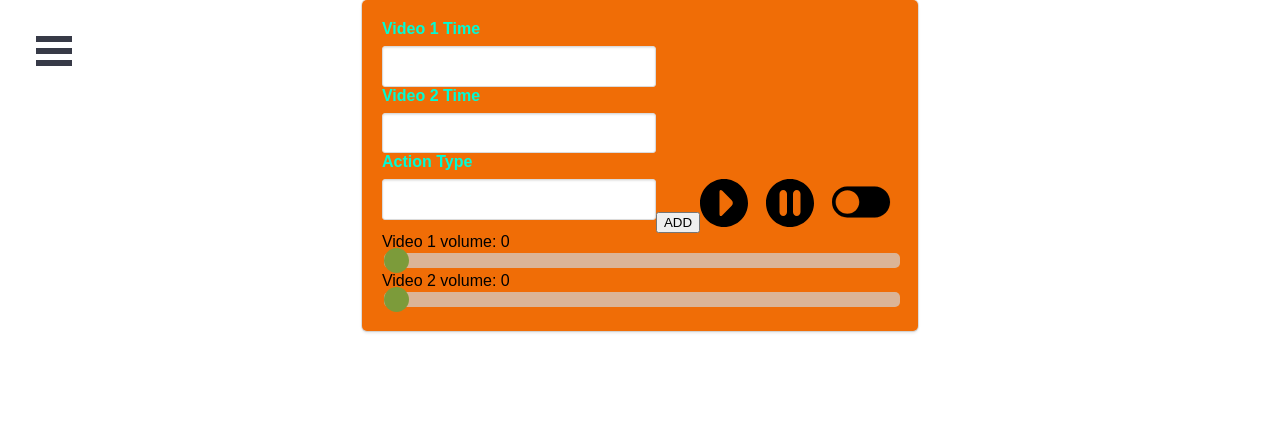
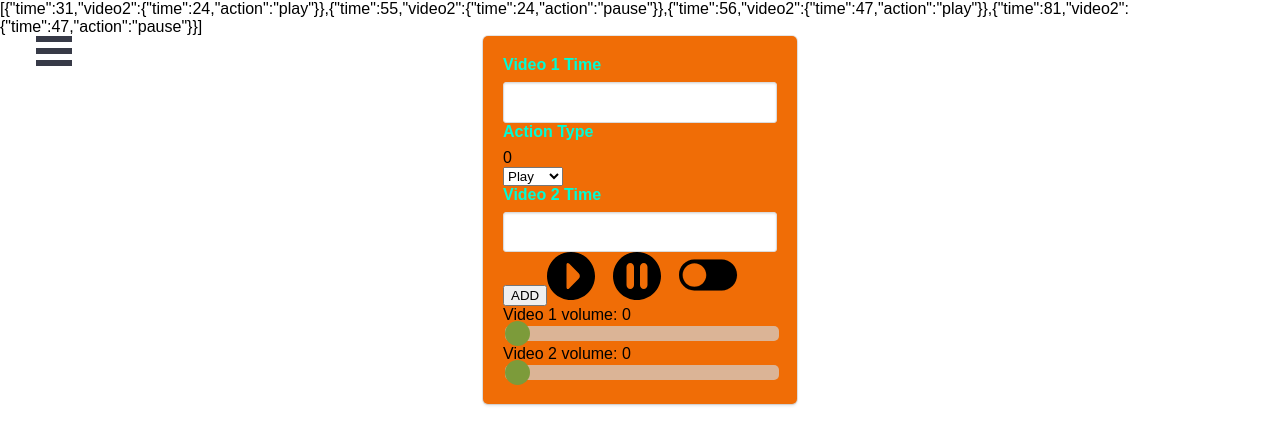
Before and after one commit to aimliotvn/sing-for-kid, a React (Create React App) app: page /8Y2T3SOlbmg in a window 1280 px wide. Shown: the top 444 px of the page. Built offline with nearby package versions, Linux system fonts and the light colour scheme.

Commit message:
[WIP] Using time precise approach

```diff
--- a/src/components/VideoDetail.js
+++ b/src/components/VideoDetail.js
@@ -37,8 +37,9 @@ class VideoDetail extends Component<ContextRouter, State> {
 
             video1time: 0,
             video2time: 0,
-            actionType: 0,
-            timeSeries: [],
+            actionType: 0, //play mode
+            // timeSeries: [],
+            timeSeries: [{"time":31,"video2":{"time":24,"action":"play"}},{"time":55,"video2":{"time":24,"action":"pause"}},{"time":56,"video2":{"time":47,"action":"play"}},{"time":81,"video2":{"time":47,"action":"pause"}}],
 
             video1volume: 0,
             video2volume: 0,
@@ -104,6 +105,7 @@ class VideoDetail extends Component<ContextRouter, State> {
             case window.YT.PlayerState.PLAYING:
                 if (!triggerByClick) {
                     player.pauseVideo();
+                    // player2.setPlaybackRate(0.85);
                     player2.playVideo();
                 }
                 break;
@@ -149,7 +151,6 @@ class VideoDetail extends Component<ContextRouter, State> {
     onPlayerReady = (e) => {
 
         var crntVideo1Volume = player.getVolume();
-        debugger;
         this.setState({video1volume: crntVideo1Volume});
 
         // bind events
@@ -158,24 +159,17 @@ class VideoDetail extends Component<ContextRouter, State> {
         playButton.addEventListener("click", function() {
 
             triggerByClick = true;
-            // that.setState({startPosInputDisabled: true});
-
-            // console.log("Player 2 is going to seek at seconds: ", that.state.beginAt);
-            // if (that.state.beginAt > 0) {
-            //     player2.seekTo(that.state.beginAt);
-            //     player2.pauseVideo();
-            // } else if (that.state.beginAt !== 0) {
-            //     that.setState({ error: 'There is a probblem with the Playback Begin Position.'});
-            // }
             player.playVideo();
             that.proceed();
-            // var startPlayer2Video = setTimeout(function() {
-            //     player2.setPlaybackRate(that.state.playbackrate);
-            //     player2.playVideo();
-            //     clearTimeout(startPlayer2Video);
-            // }, that.state.timeout);
 
-            // Dem sao - rate 0.85 - timeout 7100
+            // Dem sao
+            // // rate 0.85 - timeout 7100
+            // time video1 31 - play - time video2 24
+            // time video1 55 - stop video2
+            // time video1 56 - play - time video2 47
+            // time video1 81 - stop video2
+            // volume video1 80% - volume video2 90%
+
         });
 
         var pauseButton = document.getElementById("pause-button");
@@ -191,6 +185,8 @@ class VideoDetail extends Component<ContextRouter, State> {
     }
 
     handleChange = (e) => {
+        debugger;
+        e.preventDefault(e);
         if (e.target.id === "video1time") {
             this.setState({
                 video1time: parseInt(e.target.value) ? parseInt(e.target.value) : ''
@@ -220,12 +216,10 @@ class VideoDetail extends Component<ContextRouter, State> {
             });
             player.setVolume(targetVolume);
         }
-
     }
 
     addTimeSeries = () => {
         const {video1time, video2time, actionType, timeSeries} = this.state;
-        alert(actionType);
         console.log(video1time);
 
         let syncObj = {
@@ -307,10 +301,25 @@ class VideoDetail extends Component<ContextRouter, State> {
                 <div className="buttons box">
                     <label className="label">Video 1 Time</label>
                     <input id="video1time" type='text' className='is-medium' onChange={this.handleChange}/>
-                    <label className="label">Video 2 Time</label>
-                    <input id="video2time" type='text' className='is-medium' onChange={this.handleChange}/>
                     <label className="label">Action Type</label>
-                    <input id="actionType" type='text' className='is-medium' onChange={this.handleChange}/>
+                    <div>{this.state.actionType}</div>
+                    <select id="actionType" value={this.state.actionType} onChange={this.handleChange}>
+                        <option value="0">Play</option>
+                        <option value="1">Pause</option>
+                    </select>
+                    {/* <label className="label">Action Type</label> */}
+                    {/* <input id="actionType" type='text' className='is-medium' onChange={this.handleChange}/> */}
+
+                    {this.state.actionType === 0 &&
+                        (
+                        <div>
+                            <label className="label">Video 2 Time</label>
+                            <input id="video2time" type='text' className='is-medium' onChange={this.handleChange}/>
+                        </div>
+                        )
+                    }
+
+
                     <button onClick={this.addTimeSeries}>
                         ADD
                     </button>
@@ -378,3 +387,6 @@ export default VideoDetail
 // https://stackoverflow.com/questions/5226285/settimeout-in-for-loop-does-not-print-consecutive-values
 // https://www.w3schools.com/howto/howto_js_rangeslider.asp
 // https://stackoverflow.com/questions/36122034/jsx-react-html5-input-slider-doesnt-work
+
+// https://blog.logrocket.com/conditional-rendering-in-react-c6b0e5af381e
+// https://reactjs.org/docs/conditional-rendering.html
```
